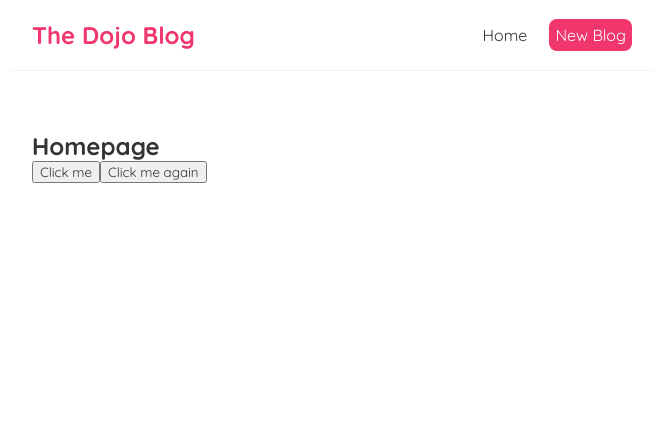
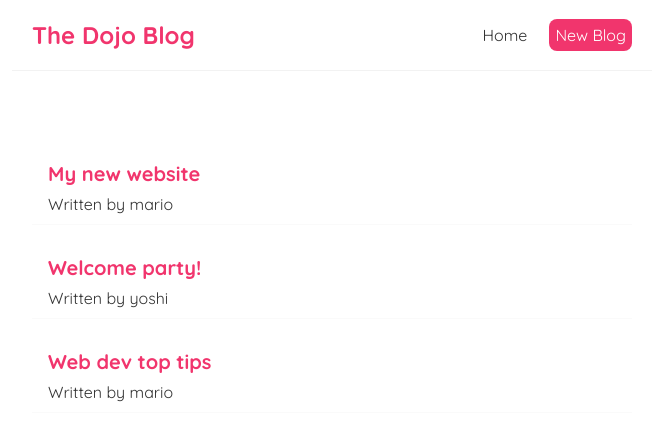
Before and after one commit to GabrielNogueiraBR/full-react-tutorial, a React (Create React App) app: page / in a window 1280 px wide. Shown: the top 440 px of the page, without its empty margins (308-971 px from the left). Built offline with nearby package versions, Linux system fonts and the light colour scheme.

Commit message:
Outputting Lists

```diff
--- a/src/Home.js
+++ b/src/Home.js
@@ -1,19 +1,24 @@
+import { useState } from "react";
+
 const Home = () => {
 
-    const handleClick = (e) => {
-        console.log('hello ninjas',e)
-    }
-
-    const handleClickParam = (name) =>{
-        console.log(`Hello ${name}`);
-    }
+    const [blogs,setBlogs] = useState([
+        { title: 'My new website', body: 'lorem ipsum...', author: 'mario', id: 1 },
+        { title: 'Welcome party!', body: 'lorem ipsum...', author: 'yoshi', id: 2 },
+        { title: 'Web dev top tips', body: 'lorem ipsum...', author: 'mario', id: 3 }
+    ]);
 
     return (
-       <div className="home">
-           <h2>Homepage</h2>
-           <button onClick={handleClick}>Click me</button>
-           <button onClick={()=>handleClickParam('Gabriel')}>Click me again</button>
-       </div>
+        <div className="home">
+            {
+                blogs.map((blog)=>(
+                    <div className="blog-preview" key={blog.id}>
+                        <h2>{blog.title}</h2>
+                        <p>Written by {blog.author}</p>
+                    </div>
+                ))
+            }
+        </div>
      );
 }
 
--- a/src/index.css
+++ b/src/index.css
@@ -33,3 +33,18 @@
   margin: 40px auto;
   padding: 20px;
 }
+
+/* blog previews / list */
+.blog-preview {
+  padding: 10px 16px;
+  margin: 20px 0;
+  border-bottom: 1px solid #fafafa;
+}
+.blog-preview:hover {
+  box-shadow: 1px 3px 5px rgba(0,0,0,0.1);
+}
+.blog-preview h2 {
+  font-size: 20px;
+  color: #f1356d;
+  margin-bottom: 8px;
+}
```
